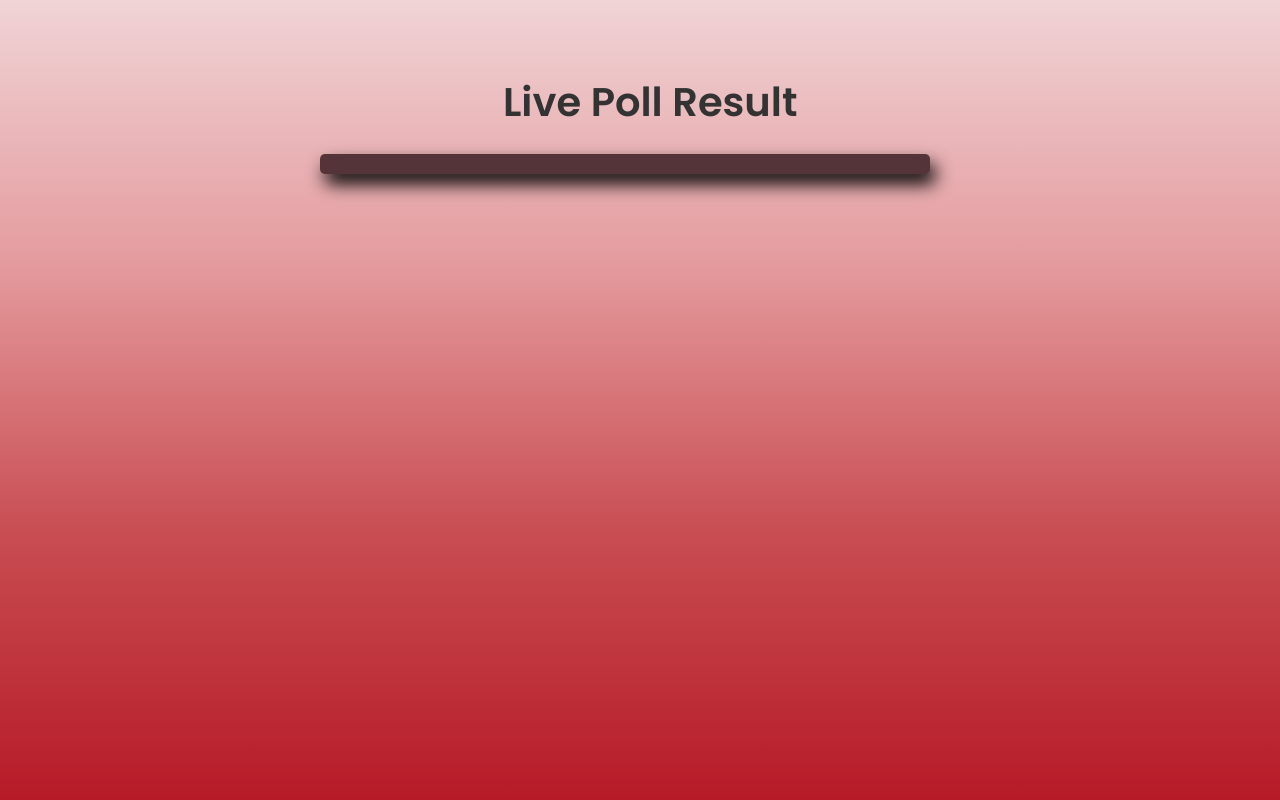
After one commit to Bubs0220/Voting-System, a PHP site: page /voting/result.php in a window 1280 px wide. The commit adds this page. Run offline with PHP 8.4, Linux system fonts and the light colour scheme; data comes from the database, SQL or seed files in the repository; data that the repository does not hold is empty.

Commit message:
live poll result

```diff
--- /dev/null
+++ b/voting/result.php
@@ -0,0 +1,101 @@
+
+<html>
+    <head>
+
+        <title>Voting System</title>
+        <link rel="stylesheet" href="https://maxcdn.bootstrapcdn.com/bootstrap/3.3.6/css/bootstrap.min.css" />
+				<script src="https://ajax.googleapis.com/ajax/libs/jquery/2.2.0/jquery.min.js"></script>
+        <script src="https://maxcdn.bootstrapcdn.com/bootstrap/3.3.6/js/bootstrap.min.js"></script>
+
+    </head>
+    <body>
+		<style>
+			@import url('https://fonts.googleapis.com/css2?family=Noto+Sans:wght@700&family=Poppins:wght@400;500;600&display=swap');
+			body{
+				background: linear-gradient(#f0d4d6,#e49a9d,#c84d52,#b61a27);
+				font-family: 'Poppins';
+            }
+            h2{
+                font-size: 40px;
+                text-align: center;
+                margin-left: 80%;
+                white-space: nowrap;
+                font-weight: bold;
+
+            }
+            label{
+                color: white;
+                white-space: nowrap;
+            }
+            .progress{
+                margin-left: 60px;
+            }
+            </style>
+            <div class="col-md-6">
+					<br />
+					<br />
+					<br />
+					<h2>Live Poll Result</h2><br />
+					<div id="poll_result" style="background:  #543438; box-shadow: 5px 10px 18px black; padding: 10px 10px 10px 10px; border-radius: 5px; margin-left: 50%; width: 100%"></div>
+				</div>
+			</div>
+
+			<br />
+			<br />
+			<br />
+		</div>
+    </body>
+</html>
+<script>
+$(document).ready(function(){
+
+	fetch_poll_data();
+
+	function fetch_poll_data()
+	{
+		$.ajax({
+			url:"fetch_poll_data.php",
+			method:"POST",
+			success:function(data)
+			{
+				$('#poll_result').html(data);
+			}
+		});
+	}
+
+	$('#poll_form').on('submit', function(event){
+		event.preventDefault();
+		var poll_option = '';
+		$('.poll_option').each(function(){
+			if($(this).prop("checked"))
+			{
+				poll_option = $(this).val();
+			}
+		});
+
+		if(poll_option != '')
+		{
+			$('#poll_button').attr('disabled', 'disabled');
+			var form_data = $(this).serialize();
+			$.ajax({
+				url:"poll.php",
+				method:"POST",
+				data:form_data,
+				success:function()
+				{
+					$('#poll_form')[0].reset();
+					$('#poll_button').attr('disabled', false);
+					fetch_poll_data();
+					alert("YOUR VOTE IS SUBMITTED SUCCESSFULLY");
+				}
+			});
+		}
+		else
+		{
+			alert("Please select Candidate.");
+		}
+	});
+
+
+});
+</script>
```
Also changed, not shown: voting/index.php (+4 -14 lines).
